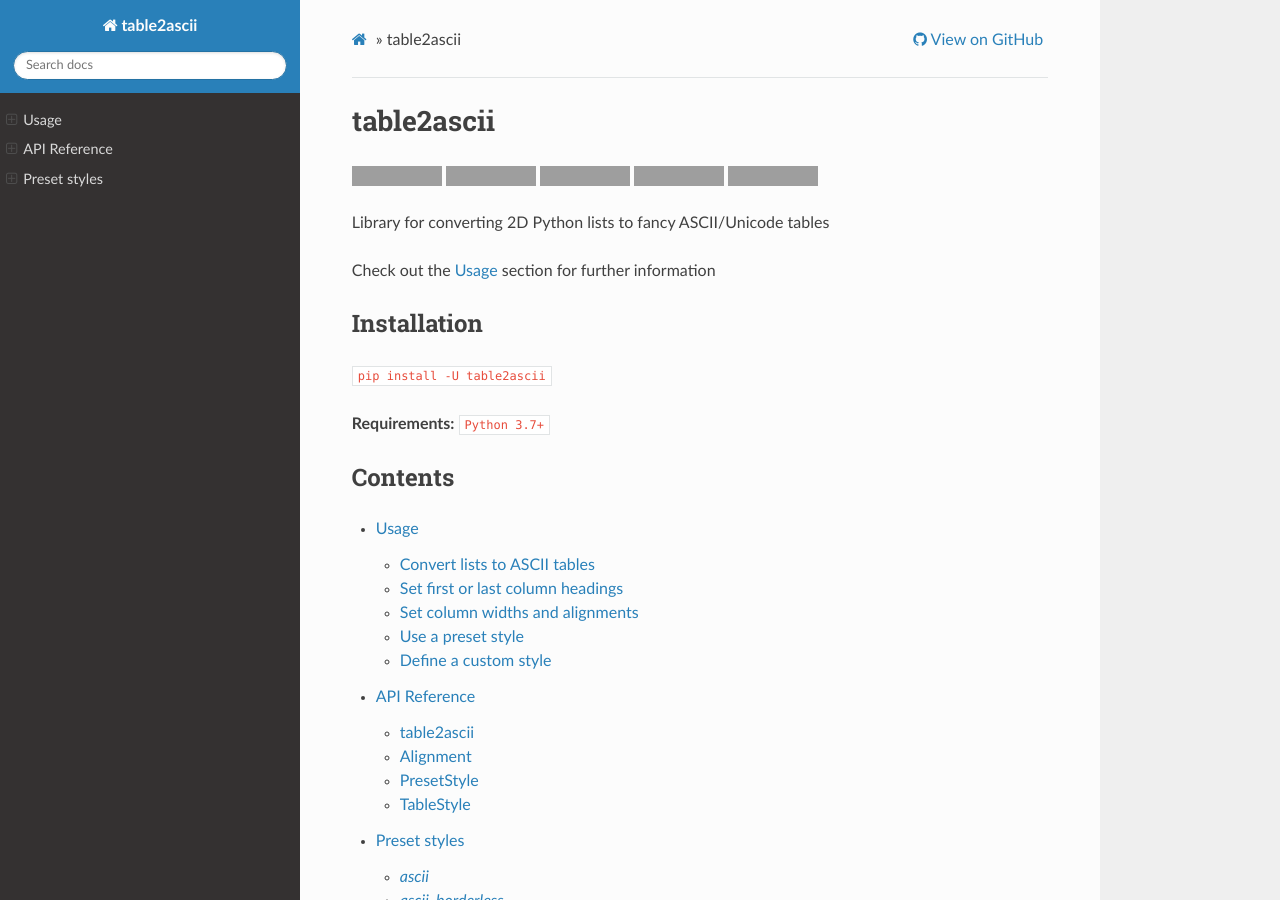
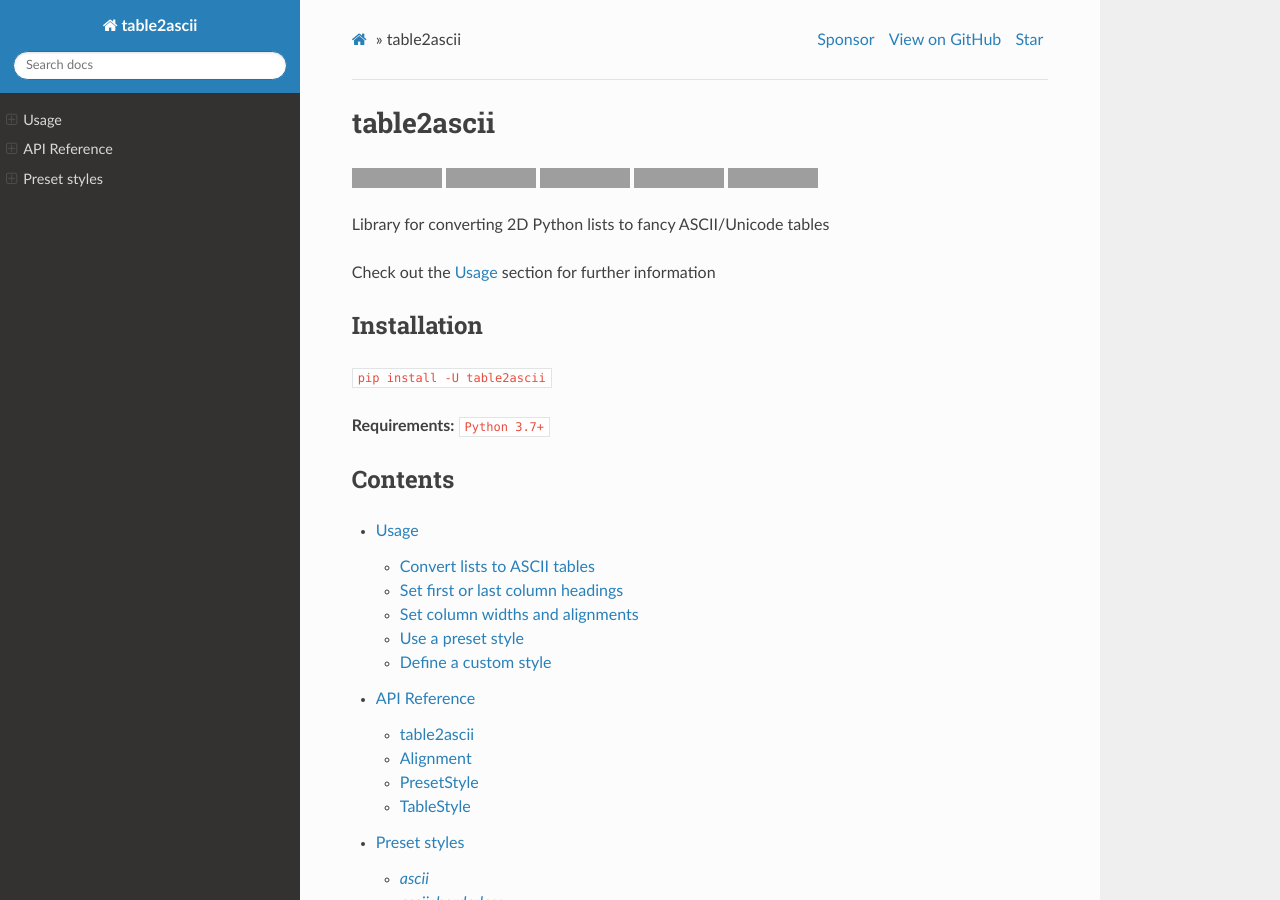
Before and after one commit to DenverCoder1/table2ascii, a Sphinx documentation site: the page built from docs/source/index.rst, in a window 1280 px wide and 900 px high, cut to the strip 0-900 px from the top of the window. Built offline with Sphinx 7.4.7, drawn with Linux system fonts in a browser that asks for light colours; comment, search, counter and statistics services are not loaded; grey boxes are pictures that could not be loaded.

Commit message:
Added GitHub Buttons

```diff
--- a/docs/source/_templates/__init__.py
+++ b/docs/source/_templates/__init__.py
@@ -1,7 +1,8 @@
 """
-Sphinx Read the Docs theme.
+This theme template is nearly entirely based on the Sphinx Read the Docs theme
+from https://github.com/ryan-roemer/sphinx-bootstrap-theme.
 
-From https://github.com/ryan-roemer/sphinx-bootstrap-theme.
+Some minor modifications have been made to the template by Jonah Lawrence.
 """
 
 from os import path
--- a/docs/source/_templates/breadcrumbs.html
+++ b/docs/source/_templates/breadcrumbs.html
@@ -16,9 +16,11 @@
 {%- set display_gitlab = True %}
 {%- endif %}
 
+
 {%- set display_vcs_links = display_vcs_links if display_vcs_links is defined else True %}
 
-{#- Translators: This is an ARIA section label for page links, including previous/next page link and links to GitHub/GitLab/etc. -#}
+{#- Translators: This is an ARIA section label for page links, including previous/next page link and links to
+GitHub/GitLab/etc. -#}
 <div role="navigation" aria-label="{{ _('Page navigation') }}">
   <ul class="wy-breadcrumbs">
     {%- block breadcrumbs %}
@@ -31,8 +33,23 @@
     {%- block breadcrumbs_aside %}
     <li class="wy-breadcrumbs-aside">
       {%- if hasdoc(pagename) and display_vcs_links %}
-          <a href="https://{{ github_host|default("github.com") }}/{{ github_user }}/{{ github_repo }}" class="fa fa-github"> {{ _('View on GitHub') }}</a>
+      <!-- <a href="https://{{ github_host|default("github.com") }}/{{ github_user }}/{{ github_repo }}" class="fa fa-github"> {{ _('View on GitHub') }}</a> -->
       {%- endif %}
+      <!-- GitHub badges/links section -->
+      <div class="github">
+        <!-- GitHub Sponsors -->
+        <a class="github-button" href="https://github.com/sponsors/denvercoder1"
+          data-color-scheme="no-preference: light; light: light; dark: dark;" data-icon="octicon-heart"
+          data-size="large" aria-label="Sponsor @denvercoder1 on GitHub">Sponsor</a>
+        <!-- View on GitHub -->
+        <a class="github-button" href="https://github.com/denvercoder1/table2ascii"
+          data-color-scheme="no-preference: light; light: light; dark: dark;" data-size="large"
+          aria-label="View denvercoder1/table2ascii on GitHub">View on GitHub</a>
+        <!-- GitHub Star -->
+        <a class="github-button" href="https://github.com/denvercoder1/table2ascii"
+          data-color-scheme="no-preference: light; light: light; dark: dark;" data-icon="octicon-star" data-size="large"
+          data-show-count="true" aria-label="Star denvercoder1/table2ascii on GitHub">Star</a>
+      </div>
     </li>
     {%- endblock %}
   </ul>
@@ -41,12 +58,14 @@
   {#- Translators: This is an ARIA section label for sequential page links, such as previous and next page links. -#}
   <div class="rst-breadcrumbs-buttons" role="navigation" aria-label="{{ _('Sequential page navigation') }}">
     {%- if prev %}
-        <a href="{{ prev.link|e }}" class="btn btn-neutral float-left" title="{{ prev.title|striptags|e }}" accesskey="p"><span class="fa fa-arrow-circle-left" aria-hidden="true"></span> {{ _('Previous') }}</a>
+    <a href="{{ prev.link|e }}" class="btn btn-neutral float-left" title="{{ prev.title|striptags|e }}"
+      accesskey="p"><span class="fa fa-arrow-circle-left" aria-hidden="true"></span> {{ _('Previous') }}</a>
     {%- endif %}
     {%- if next %}
-        <a href="{{ next.link|e }}" class="btn btn-neutral float-right" title="{{ next.title|striptags|e }}" accesskey="n">{{ _('Next') }} <span class="fa fa-arrow-circle-right" aria-hidden="true"></span></a>
+    <a href="{{ next.link|e }}" class="btn btn-neutral float-right" title="{{ next.title|striptags|e }}"
+      accesskey="n">{{ _('Next') }} <span class="fa fa-arrow-circle-right" aria-hidden="true"></span></a>
     {%- endif %}
   </div>
   {%- endif %}
-  <hr/>
+  <hr />
 </div>
--- a/docs/source/_templates/layout.html
+++ b/docs/source/_templates/layout.html
@@ -95,10 +95,11 @@
     {%- endfor %}
     {%- endif %}
     <script src="{{ pathto('_static/js/theme.js', 1) }}"></script>
+    <!-- DarkReader - automatic dark mode -->
     <script src="https://cdn.jsdelivr.net/npm/darkreader@4.9.39/darkreader.min.js"></script>
-    <script>
-      DarkReader.auto();
-    </script>
+    <script>DarkReader.auto();</script>
+    <!-- GitHub Buttons -->
+    <script async defer src="https://buttons.github.io/buttons.js"></script>
 
     {#- OPENSEARCH #}
     {%- if use_opensearch %}
```
Lines whose indentation alone changed are shown as unchanged.
